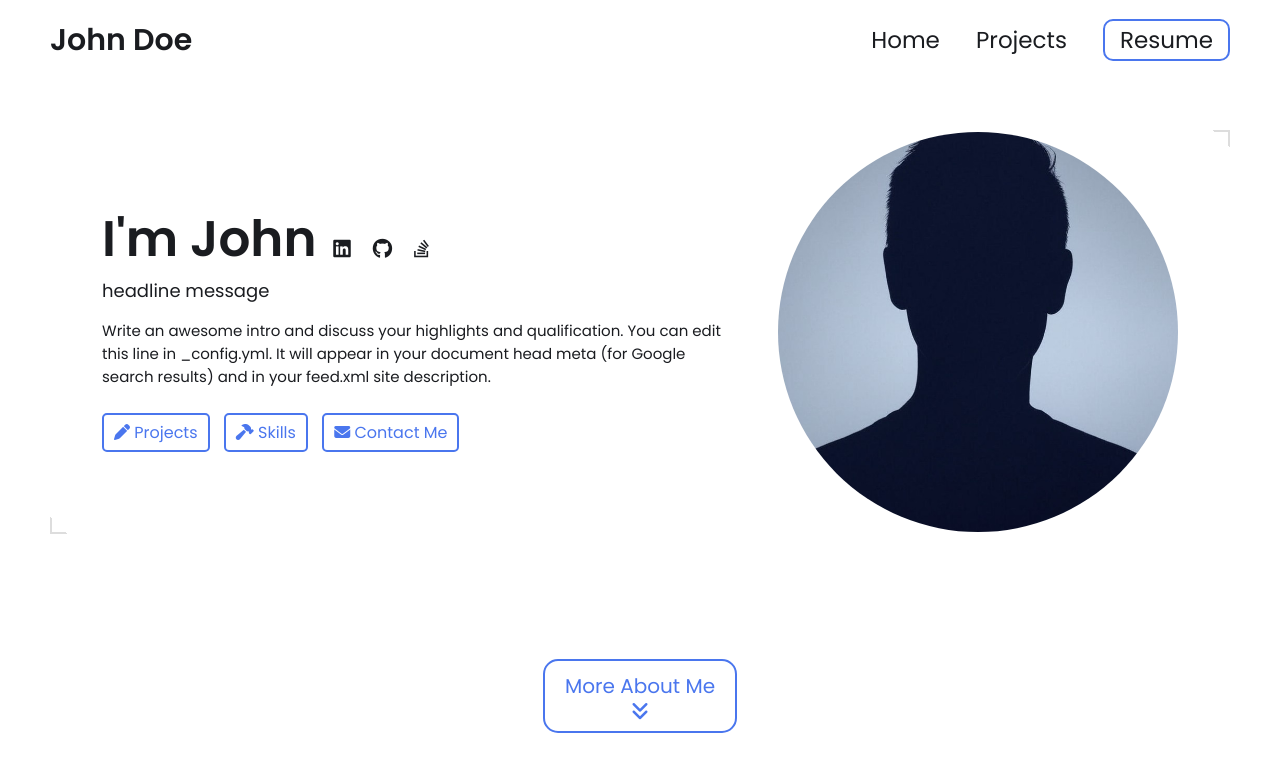
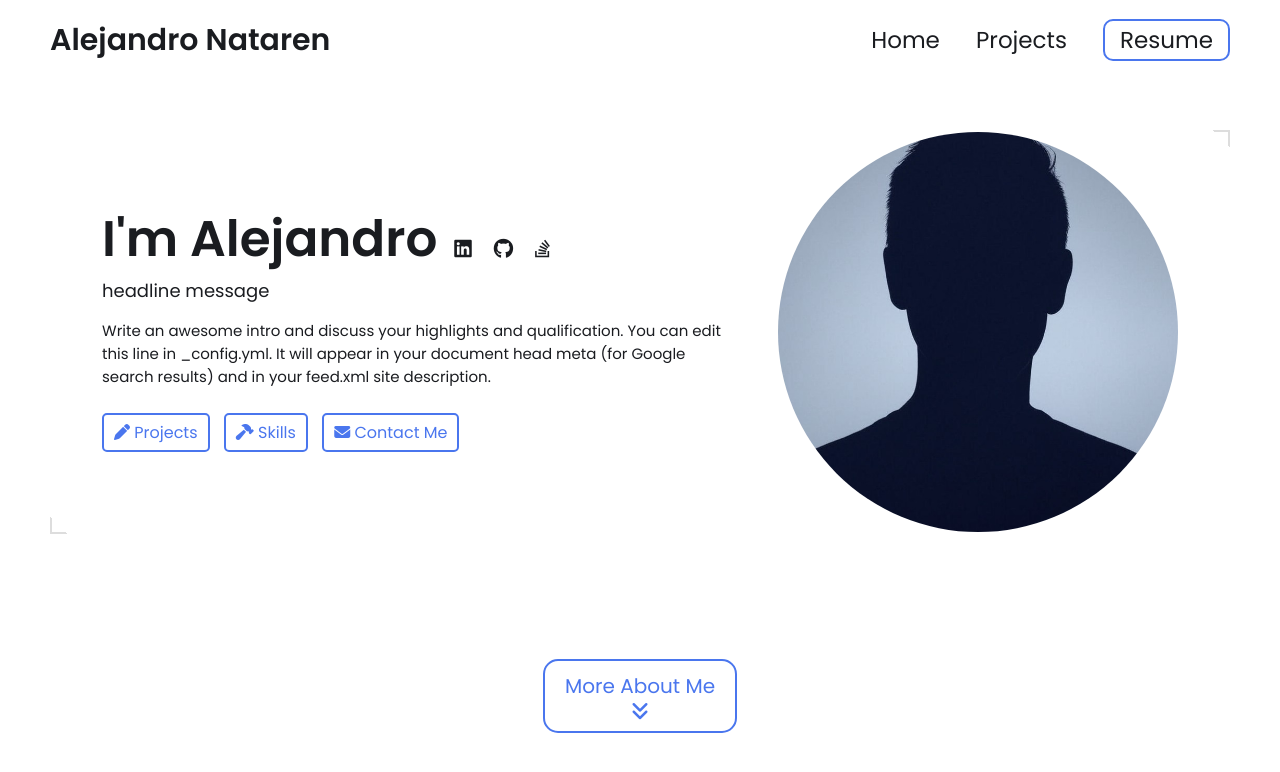
Before and after one commit to ale-0307/-ale-0307, a Jekyll site: the page built from index.html, in a window 1280 px wide and 900 px high. Shown: the top 772 px of the window. Built offline with Jekyll 4.4.1, drawn with Linux system fonts in a browser that asks for light colours.

Commit message:
Update _config.yml

```diff
--- a/_config.yml
+++ b/_config.yml
@@ -7,12 +7,12 @@
 
 # Main Page Setup
 
-title: John Doe's Portfolio # This is what shows up in the tab of the browser
+title: Alejandro Nataren's Portfolio # This is what shows up in the tab of the browser
 
 
 
 # Hero Section
-name: John Doe
+name: Alejandro Nataren
 headline: headline message
 description: >- # dont remove this line. this will ignore all new lines until the next section
   Write an awesome intro and discuss your highlights and qualification. You can edit this
```
